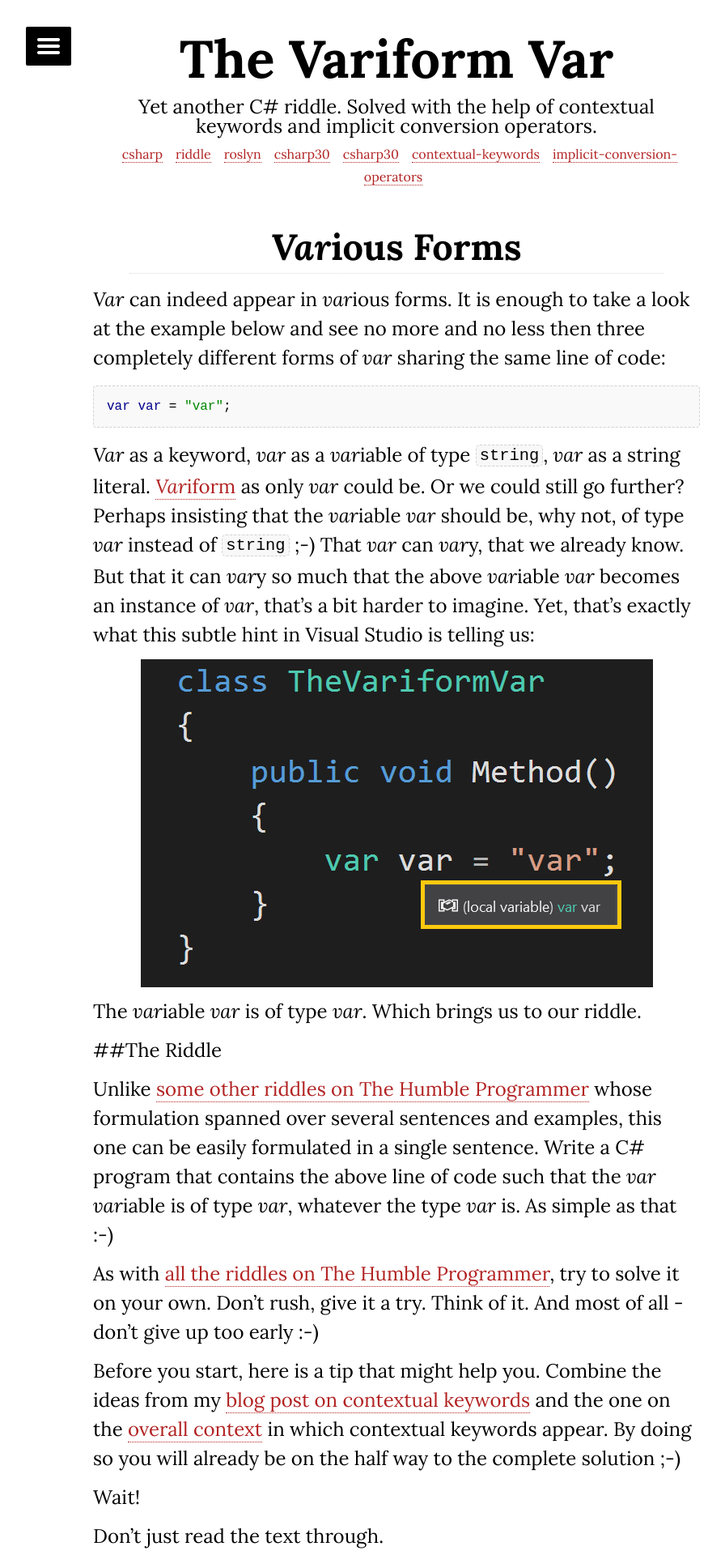
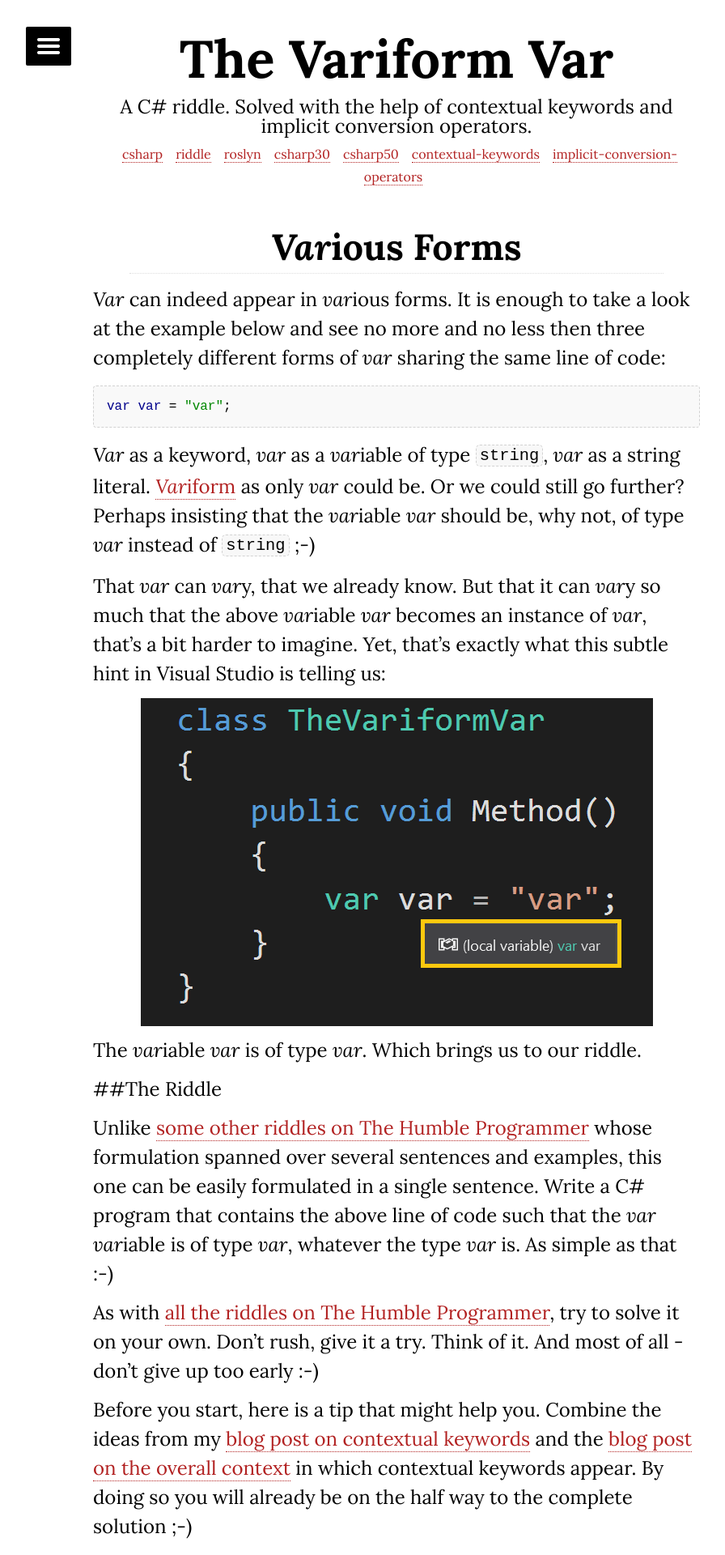
Before and after one commit to ironcev/thp.im, a Jekyll site: the page built from _posts/2018-03-28-the-variform-var.md, in a window 1280 px wide. Shown: the top 1920 px of the page at 81% size, without its empty margins (150-1046 px from the left). Built offline with Jekyll 4.4.1, drawn with Linux system fonts in a browser that asks for light colours; nearby versions of some CDN libraries; comment, search, counter and statistics services are not loaded; some of the changed text lies outside the part shown.

Commit message:
variform: Improves wording

```diff
--- a/_posts/2018-03-28-the-variform-var.md
+++ b/_posts/2018-03-28-the-variform-var.md
@@ -1,7 +1,7 @@
 ---
 title: The Variform Var
-subtitle: Yet another C# riddle. Solved with the help of contextual keywords and implicit conversion operators.
-tags: csharp riddle roslyn csharp30 csharp30 contextual-keywords implicit-conversion-operators
+subtitle: A C# riddle. Solved with the help of contextual keywords and implicit conversion operators.
+tags: csharp riddle roslyn csharp30 csharp50 contextual-keywords implicit-conversion-operators
 image: "var-var-var.png"
 publishedOn: "2018-03-28T12:00:00+01:00"
 lastUpdatedOn: "2018-03-28T12:00:00+01:00"
@@ -12,7 +12,9 @@ lastUpdatedOn: "2018-03-28T12:00:00+01:00"
 
     var var = "var";
 
-*Var* as a keyword, *var* as a *var*iable of type `string`, *var* as a string literal. [*Var*iform](https://www.merriam-webster.com/dictionary/variform) as only *var* could be. Or we could still go further? Perhaps insisting that the *var*iable *var* should be, why not, of type *var* instead of `string` ;-) That *var* can *var*y, that we already know. But that it can *var*y so much that the above *var*iable *var* becomes an instance of *var*, that's a bit harder to imagine. Yet, that's exactly what this subtle hint in Visual Studio is telling us:
+*Var* as a keyword, *var* as a *var*iable of type `string`, *var* as a string literal. [*Var*iform](https://www.merriam-webster.com/dictionary/variform) as only *var* could be. Or we could still go further? Perhaps insisting that the *var*iable *var* should be, why not, of type *var* instead of `string` ;-)
+
+That *var* can *var*y, that we already know. But that it can *var*y so much that the above *var*iable *var* becomes an instance of *var*, that's a bit harder to imagine. Yet, that's exactly what this subtle hint in Visual Studio is telling us:
 
 ![Var var var](/resources/the-variform-var/var-var-var.png)
 
@@ -24,7 +26,7 @@ Unlike [some other riddles on The Humble Programmer](/tags/riddle/) whose formul
 
 As with [all the riddles on The Humble Programmer](/tags/riddle/), try to solve it on your own. Don't rush, give it a try. Think of it. And most of all - don't give up too early :-)
 
-Before you start, here is a tip that might help you. Combine the ideas from my [blog post on contextual keywords]({% post_url 2018-03-22-await-async-as-async%}#contextual-keywords) and the one on the [overall context]({% post_url 2018-03-24-buffalo-buffalo-buffalo-buffalo-buffalo-buffalo-buffalo-buffalo%}) in which contextual keywords appear. By doing so you will already be on the half way to the complete solution ;-)
+Before you start, here is a tip that might help you. Combine the ideas from my [blog post on contextual keywords]({% post_url 2018-03-22-await-async-as-async%}#contextual-keywords) and the [blog post on the overall context]({% post_url 2018-03-24-buffalo-buffalo-buffalo-buffalo-buffalo-buffalo-buffalo-buffalo%}) in which contextual keywords appear. By doing so you will already be on the half way to the complete solution ;-)
 
 Wait!
 
```
Also changed, not shown: other parts of _posts/2018-03-28-the-variform-var.md (+8 -4 lines).
